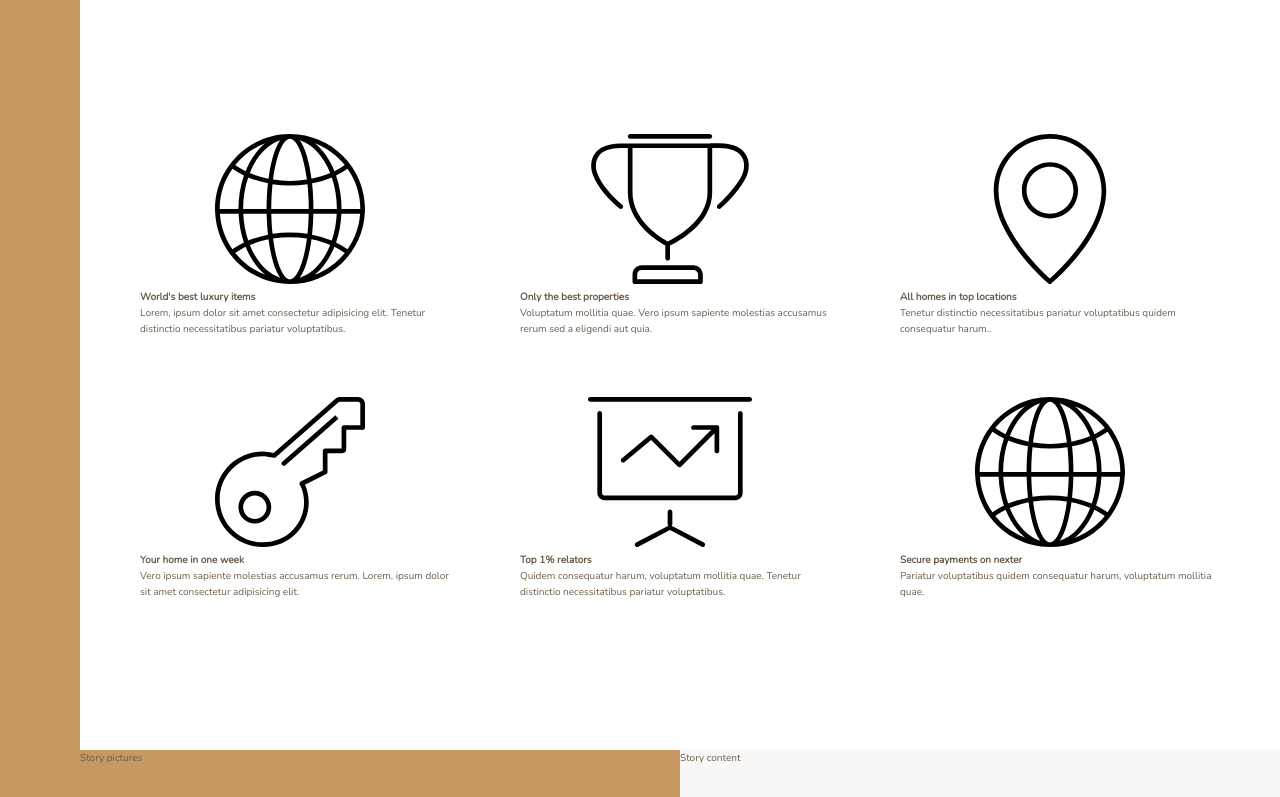
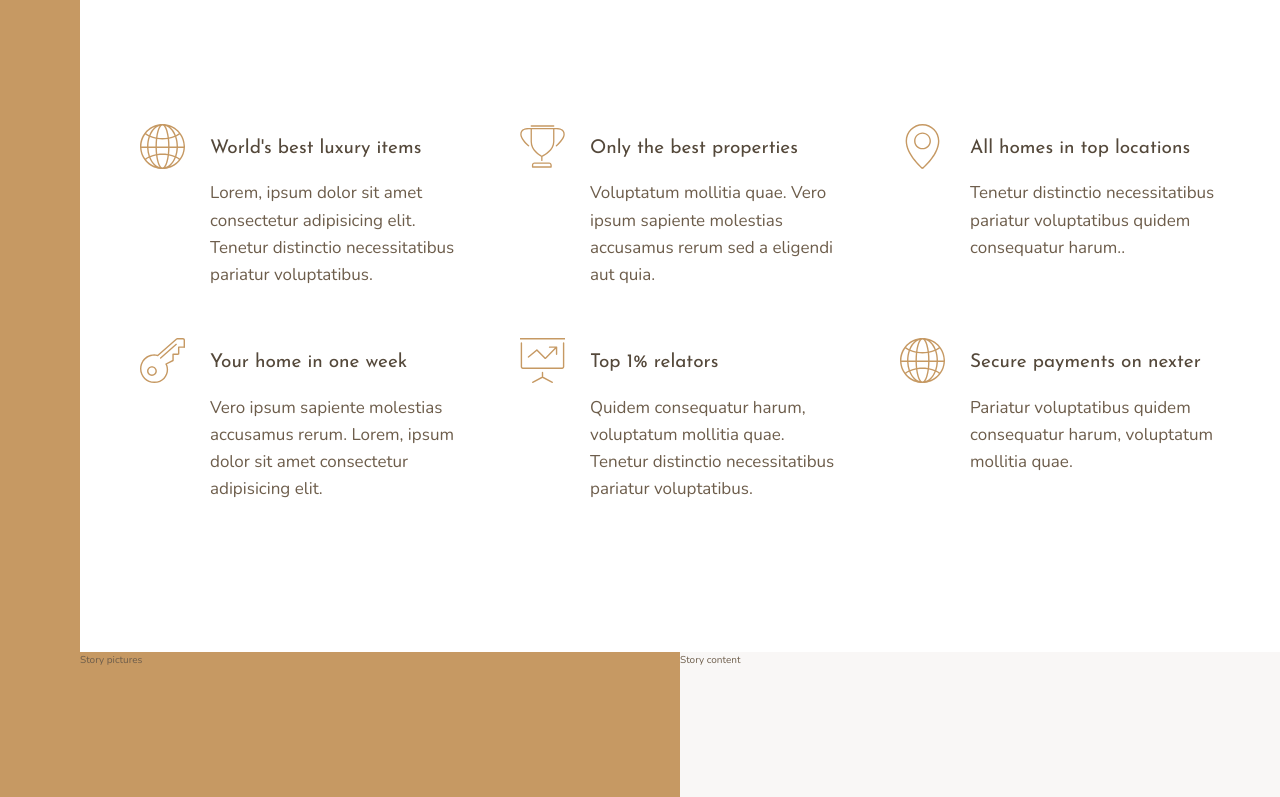
Before and after one commit to Qweffy/Nexter, a website: page index.html in a window 1280 px wide. Shown: the part 656-1453 px from the top of the page. Drawn offline with nearby package versions, Linux system fonts and the light colour scheme.

Commit message:
features

```diff
--- a/index.html
+++ b/index.html
@@ -26,46 +26,51 @@
             <svg class="feature__icon">
                 <use xlink:href="img/sprite.svg#icon-global"></use>
             </svg>
-            <h4 class="heading-4">World's best luxury items</h4>
-            <p>Lorem, ipsum dolor sit amet consectetur adipisicing elit. Tenetur distinctio necessitatibus pariatur
+            <h4 class="heading-4 heading-4--dark">World's best luxury items</h4>
+            <p class=feature__text>Lorem, ipsum dolor sit amet consectetur adipisicing elit. Tenetur distinctio
+                necessitatibus pariatur
                 voluptatibus.</p>
         </div>
         <div class="feature">
             <svg class="feature__icon">
                 <use xlink:href="img/sprite.svg#icon-trophy"></use>
             </svg>
-            <h4 class="heading-4">Only the best properties</h4>
-            <p>Voluptatum mollitia quae. Vero ipsum sapiente molestias accusamus rerum sed a eligendi aut quia.</p>
+            <h4 class="heading-4 heading-4--dark">Only the best properties</h4>
+            <p class=feature__text>Voluptatum mollitia quae. Vero ipsum sapiente molestias accusamus rerum sed a
+                eligendi aut quia.</p>
         </div>
         <div class="feature">
             <svg class="feature__icon">
                 <use xlink:href="img/sprite.svg#icon-map-pin"></use>
             </svg>
-            <h4 class="heading-4">All homes in top locations</h4>
-            <p>Tenetur distinctio necessitatibus pariatur voluptatibus quidem consequatur harum..</p>
+            <h4 class="heading-4 heading-4--dark">All homes in top locations</h4>
+            <p class=feature__text>Tenetur distinctio necessitatibus pariatur voluptatibus quidem consequatur harum..
+            </p>
         </div>
         <div class="feature">
             <svg class="feature__icon">
                 <use xlink:href="img/sprite.svg#icon-key"></use>
             </svg>
-            <h4 class="heading-4">Your home in one week</h4>
-            <p>Vero ipsum sapiente molestias accusamus rerum. Lorem, ipsum dolor sit amet consectetur adipisicing elit.
+            <h4 class="heading-4 heading-4--dark">Your home in one week</h4>
+            <p class=feature__text>Vero ipsum sapiente molestias accusamus rerum. Lorem, ipsum dolor sit amet
+                consectetur adipisicing elit.
             </p>
         </div>
         <div class="feature">
             <svg class="feature__icon">
                 <use xlink:href="img/sprite.svg#icon-presentation"></use>
             </svg>
-            <h4 class="heading-4">Top 1% relators</h4>
-            <p>Quidem consequatur harum, voluptatum mollitia quae. Tenetur distinctio necessitatibus pariatur
+            <h4 class="heading-4 heading-4--dark">Top 1% relators</h4>
+            <p class=feature__text>Quidem consequatur harum, voluptatum mollitia quae. Tenetur distinctio necessitatibus
+                pariatur
                 voluptatibus.</p>
         </div>
         <div class="feature">
             <svg class="feature__icon">
                 <use xlink:href="img/sprite.svg#icon-global"></use>
             </svg>
-            <h4 class="heading-4">Secure payments on nexter</h4>
-            <p>Pariatur voluptatibus quidem consequatur harum, voluptatum mollitia quae.</p>
+            <h4 class="heading-4 heading-4--dark">Secure payments on nexter</h4>
+            <p class=feature__text>Pariatur voluptatibus quidem consequatur harum, voluptatum mollitia quae.</p>
         </div>
     </section>
 
--- a/sass/_features.scss
+++ b/sass/_features.scss
@@ -3,6 +3,26 @@
   margin: 15rem 0;
 
   display: grid;
-  grid-template-columns: repeat(3, 1fr);
+  grid-template-columns: repeat(auto-fit, minmax(25rem, 1fr));
   grid-gap: 6rem;
+  align-items: flex-start;
 }
+
+.feature {
+  display: grid;
+  grid-template-columns: min-content 1fr;
+  row-gap: 1.5rem;
+  column-gap: 2.5rem;
+
+  &__icon {
+    fill: $color-primary;
+    width: 4.5rem;
+    height: 4.5rem;
+    grid-row: 1 / span 2;
+    transform: translateY(-1rem);
+  }
+
+  &__text {
+    font-size: 1.7rem;
+  }
+}
--- a/sass/_typography.scss
+++ b/sass/_typography.scss
@@ -0,0 +1,27 @@
+%heading {
+  font-family: $font-display;
+  font-weight: 400;
+}
+
+.heading-1 {
+  @extend %heading;
+}
+
+.heading-2 {
+  @extend %heading;
+}
+
+.heading-3 {
+  @extend %heading;
+}
+.heading-4 {
+  @extend %heading;
+  font-size: 1.9rem;
+
+  &--light {
+    color: $color-grey-light-1;
+  }
+  &--dark {
+    color: $color-grey-dark-1;
+  }
+}
```
Also changed, not shown: css/style.css.
